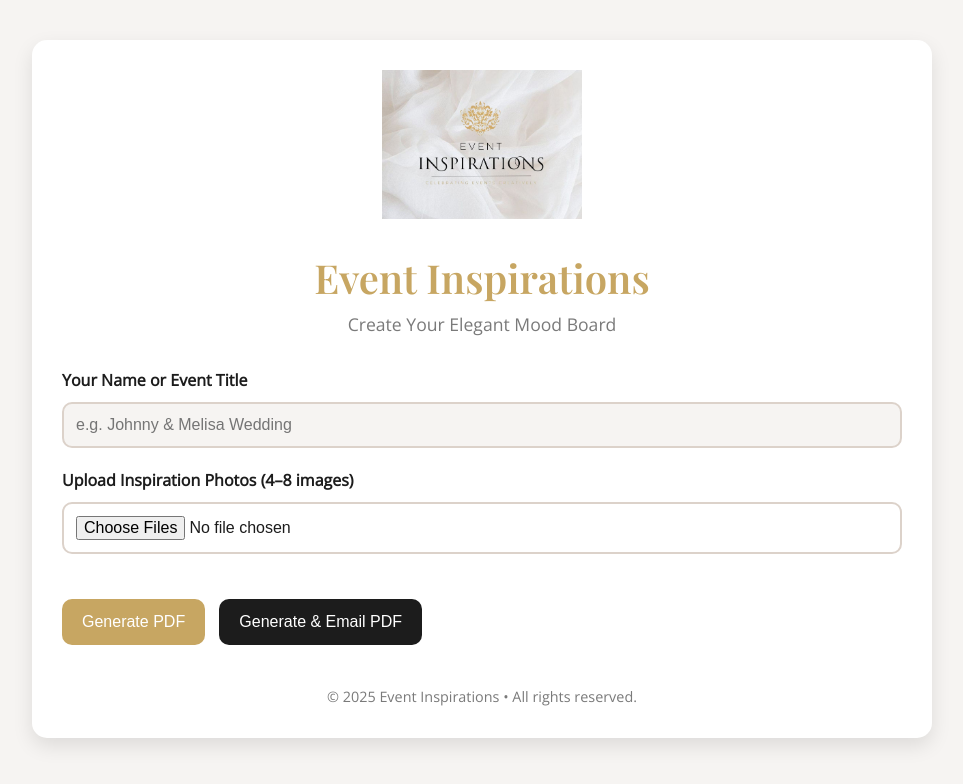
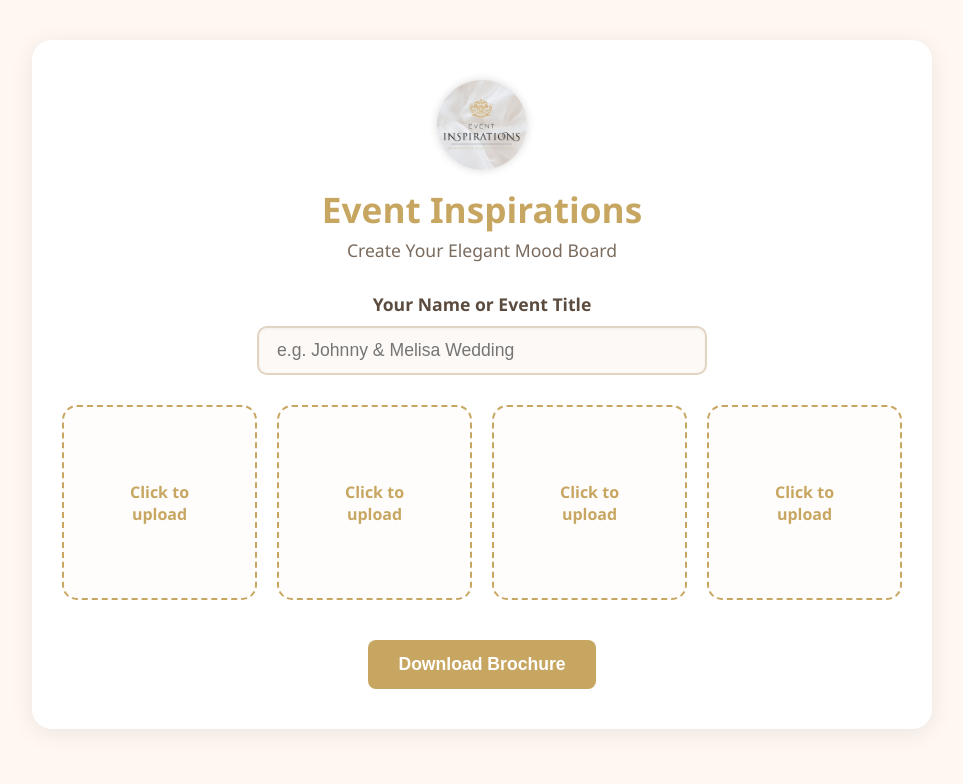
Before and after one commit to shaunte99/Moodboard, a plain HTML site: page index.html in a window 1280 px wide. Shown: the whole page, without its empty margins (158-1121 px from the left). Drawn offline with nearby package versions, Linux system fonts and the light colour scheme.

Commit message:
Add files via upload

```diff
--- a/index.html
+++ b/index.html
@@ -2,61 +2,61 @@
 <html lang="en">
 <head>
   <meta charset="UTF-8" />
-  <meta name="viewport" content="width=device-width, initial-scale=1" />
-  <title>Mood Board Generator - Event Inspirations</title>
+  <meta name="viewport" content="width=device-width, initial-scale=1.0" />
+  <title>Event Inspirations Mood Board</title>
   <link rel="stylesheet" href="styles/style.css" />
-  <link rel="preconnect" href="https://fonts.googleapis.com" />
-  <link rel="preconnect" href="https://fonts.gstatic.com" crossorigin />
-  <link href="https://fonts.googleapis.com/css2?family=Playfair+Display:wght@600&family=Open+Sans&display=swap" rel="stylesheet" />
 </head>
 <body>
-  <div class="container">
-    <header>
+  <div class="container brochure-capture">
+    <header class="header-block">
       <img src="images/logo.jpg" alt="Event Inspirations Logo" class="logo" />
       <h1>Event Inspirations</h1>
       <p class="subtitle">Create Your Elegant Mood Board</p>
     </header>
 
-    <form id="moodBoardForm">
-      <label for="nameInput">Your Name or Event Title</label>
+    <section class="client-name-block">
+      <label for="nameInput">Your Name or Event Title</label><br/>
       <input
         type="text"
         id="nameInput"
         name="clientName"
         placeholder="e.g. Johnny & Melisa Wedding"
-        required
       />
+    </section>
 
-      <label for="imageUpload">Upload Inspiration Photos (4–8 images)</label>
-      <input
-        type="file"
-        id="imageUpload"
-        name="images"
-        accept="image/*"
-        multiple
-        required
-      />
+    <section class="image-blocks">
+      <!-- Repeatable image blocks -->
+      <div class="image-block">
+        <input type="file" accept="image/*" class="image-upload" />
+        <img src="" alt="Image Preview" class="image-preview" />
+        <div class="placeholder">Click to upload</div>
+      </div>
 
-      <div id="imagePreview"></div>
+      <div class="image-block">
+        <input type="file" accept="image/*" class="image-upload" />
+        <img src="" alt="Image Preview" class="image-preview" />
+        <div class="placeholder">Click to upload</div>
+      </div>
 
-      <button type="button" id="generateBtn">Generate PDF</button>
-      <button type="button" id="sendBtn">Generate & Email PDF</button>
-    </form>
+      <div class="image-block">
+        <input type="file" accept="image/*" class="image-upload" />
+        <img src="" alt="Image Preview" class="image-preview" />
+        <div class="placeholder">Click to upload</div>
+      </div>
 
-    <footer>
-      <p>&copy; 2025 Event Inspirations • All rights reserved.</p>
-    </footer>
+      <div class="image-block">
+        <input type="file" accept="image/*" class="image-upload" />
+        <img src="" alt="Image Preview" class="image-preview" />
+        <div class="placeholder">Click to upload</div>
+      </div>
+    </section>
+
+    <section class="download-section">
+      <button id="downloadBtn">Download Brochure</button>
+    </section>
   </div>
 
-  <!-- jsPDF library (required for PDF generation) -->
-  <script src="https://cdnjs.cloudflare.com/ajax/libs/jspdf/2.5.1/jspdf.umd.min.js"></script>
-
-  <!-- html2canvas library (required for rendering DOM to canvas for PDF) -->
-  <script src="https://cdnjs.cloudflare.com/ajax/libs/html2canvas/1.4.1/html2canvas.min.js"></script>
-
-  <!-- Main scripts (must load after jsPDF and html2canvas) -->
-  <script type="module" src="scripts/main.js"></script>
-  <script src="scripts/pdf-generator.js" type="module"></script>
-  <script src="scripts/email-sender.js"></script>
+  <script src="https://cdn.jsdelivr.net/npm/html2canvas@1.4.1/dist/html2canvas.min.js"></script>
+  <script src="scripts/main.js"></script>
 </body>
 </html>
--- a/scripts/main.js
+++ b/scripts/main.js
@@ -1,55 +1,54 @@
- import { generateMoodBoardPDF } from "./pdf-generator.js";
+document.addEventListener('DOMContentLoaded', () => {
+  const imageBlocks = document.querySelectorAll('.image-block');
+  const downloadBtn = document.getElementById('downloadBtn');
+  const nameInput = document.getElementById('nameInput');
 
-// DOM Elements
-const fileInput = document.getElementById("imageUpload");
-const previewContainer = document.getElementById("imagePreview");
-const generateBtn = document.getElementById("generateBtn");
+  // Preview images on upload
+  imageBlocks.forEach(block => {
+    const input = block.querySelector('.image-upload');
+    const img = block.querySelector('.image-preview');
+    const placeholder = block.querySelector('.placeholder');
 
-// Preview Uploaded Images
-fileInput.addEventListener("change", () => {
-  previewContainer.innerHTML = "";
-  const files = fileInput.files;
+    input.addEventListener('change', () => {
+      const file = input.files[0];
+      if (!file) return;
 
-  for (let file of files) {
       const reader = new FileReader();
-    reader.onload = function (e) {
-      const img = document.createElement("img");
+      reader.onload = e => {
         img.src = e.target.result;
-      img.style.width = "120px";
-      img.style.height = "auto";
-      img.style.margin = "8px";
-      img.style.borderRadius = "12px";
-      img.style.objectFit = "cover";
-      previewContainer.appendChild(img);
+        img.style.display = 'block';
+        placeholder.style.display = 'none';
       };
       reader.readAsDataURL(file);
-  }
+    });
   });
 
-// Generate PDF button handler
-generateBtn.addEventListener("click", async () => {
-  const clientName = document.getElementById("nameInput").value.trim();
+  // Download brochure as PNG
+  downloadBtn.addEventListener('click', () => {
+    // Disable button during processing
+    downloadBtn.disabled = true;
+    downloadBtn.textContent = 'Preparing...';
 
-  if (!clientName) {
-    alert("Please enter the couple's or client's name.");
-    return;
-  }
+    // Use html2canvas to capture .container
+    const container = document.querySelector('.container');
 
-  const images = previewContainer.querySelectorAll("img");
-  if (images.length < 4) {
-    alert("Please upload at least 4 inspiration photos.");
-    return;
-  }
-  if (images.length > 8) {
-    alert("Please upload no more than 8 inspiration photos.");
-    return;
-  }
+    html2canvas(container, {
+      scale: 2, // better resolution
+      useCORS: true,
+    }).then(canvas => {
+      // Create a link and download the image
+      const link = document.createElement('a');
+      link.download = `MoodBoard_${nameInput.value.trim().replace(/\s+/g, '_') || 'client'}.png`;
+      link.href = canvas.toDataURL('image/png');
+      link.click();
 
-  try {
-    // Call the improved PDF generation function from pdf-generator.js
-    await generateMoodBoardPDF(clientName, images);
-  } catch (error) {
-    console.error("Error generating PDF:", error);
-    alert("Something went wrong while generating the PDF. Please try again.");
-  }
+      // Restore button
+      downloadBtn.disabled = false;
+      downloadBtn.textContent = 'Download Brochure';
+    }).catch(() => {
+      alert('Oops! Something went wrong during download.');
+      downloadBtn.disabled = false;
+      downloadBtn.textContent = 'Download Brochure';
     });
+  });
+});
--- a/styles/style.css
+++ b/styles/style.css
@@ -1,4 +1,4 @@
-/* Reset & Base Styles */
+/* Global Reset */
 * {
   margin: 0;
   padding: 0;
@@ -6,154 +6,162 @@
 }
 
 body {
-  font-family: 'Open Sans', sans-serif;
-  background-color: #F6F4F2;
-  color: #1C1C1C;
-  line-height: 1.6;
+  font-family: 'Segoe UI', sans-serif;
+  background-color: #fff8f2;
+  color: #333;
+  padding: 40px 20px;
 }
 
 /* Container */
 .container {
   max-width: 900px;
-  margin: 40px auto;
-  padding: 30px;
+  margin: 0 auto;
   background-color: #ffffff;
-  border-radius: 15px;
-  box-shadow: 0 8px 20px rgba(0, 0, 0, 0.1);
+  padding: 40px 30px;
+  border-radius: 20px;
+  box-shadow: 0 4px 25px rgba(0, 0, 0, 0.08);
 }
 
 /* Header */
-header {
+.header-block {
   text-align: center;
   margin-bottom: 30px;
 }
 
 .logo {
-  width: 200px;
-  max-width: 100%;
-  height: auto;
-  margin-bottom: 20px;
+  width: 90px;
+  height: 90px;
+  object-fit: cover;
+  border-radius: 50%;
+  margin-bottom: 10px;
+  box-shadow: 0 0 8px rgba(0, 0, 0, 0.15);
 }
 
-header h1 {
-  font-family: 'Playfair Display', serif;
-  font-size: 2.5rem;
-  color: #C7A662; /* Elegant Gold */
+.header-block h1 {
+  font-size: 2.2rem;
+  font-weight: 700;
+  color: #c7a662;
+  margin-bottom: 5px;
 }
 
 .subtitle {
   font-size: 1.1rem;
-  color: #7A7A7A; /* Charcoal Gray */
+  color: #7a6b5e;
 }
 
-/* Form */
-form label {
-  display: block;
-  margin: 20px 0 8px;
-  font-weight: bold;
-  color: #1C1C1C; /* Rich Black */
+/* Name input block */
+.client-name-block {
+  text-align: center;
+  margin: 30px 0;
 }
 
-form input[type="text"],
-form input[type="file"] {
-  width: 100%;
-  padding: 12px;
-  border: 2px solid #DCD2CA; /* Light Taupe */
-  border-radius: 10px;
-  background-color: #F6F4F2;
-  font-size: 1rem;
-  color: #1C1C1C;
+.client-name-block label {
+  font-weight: 600;
+  font-size: 1.1rem;
+  color: #5c4c3f;
 }
 
-form input[type="file"] {
-  background-color: #fff;
+.client-name-block input[type="text"] {
+  margin-top: 10px;
+  padding: 12px 18px;
+  font-size: 1.1rem;
+  width: 100%;
+  max-width: 450px;
+  border: 2px solid #e2d4c3;
+  border-radius: 10px;
+  background-color: #fdf9f6;
+  box-shadow: inset 0 1px 3px rgba(0, 0, 0, 0.05);
 }
 
-/* Image Preview */
-#imagePreview {
-  margin-top: 20px;
+/* Image blocks */
+.image-blocks {
   display: grid;
-  grid-template-columns: repeat(auto-fit, minmax(120px, 1fr));
-  gap: 15px;
+  grid-template-columns: repeat(auto-fit, minmax(160px, 1fr));
+  gap: 20px;
+  margin-bottom: 30px;
 }
 
-#imagePreview img {
-  width: 100%;
-  height: auto;
-  border-radius: 10px;
-  object-fit: cover;
-  box-shadow: 0 2px 8px rgba(0, 0, 0, 0.1);
+.image-block {
+  position: relative;
+  border: 2px dashed #c7a662;
+  border-radius: 15px;
+  background-color: #fffdfb;
+  overflow: hidden;
+  aspect-ratio: 1 / 1;
+  cursor: pointer;
+  transition: all 0.3s ease-in-out;
 }
 
-/* Buttons */
-button {
-  margin-top: 25px;
-  padding: 14px 20px;
-  font-size: 1rem;
-  border: none;
-  border-radius: 10px;
-  cursor: pointer;
-  transition: all 0.3s ease;
-  margin-right: 10px;
+.image-block:hover {
+  border-color: #aa8b52;
+  box-shadow: 0 4px 10px rgba(199, 166, 98, 0.1);
 }
 
-#generateBtn {
-  background-color: #C7A662; /* Elegant Gold */
-  color: #fff;
+.image-upload {
+  position: absolute;
+  opacity: 0;
+  width: 100%;
+  height: 100%;
+  z-index: 2;
+  cursor: pointer;
 }
 
-#generateBtn:hover {
-  background-color: #a78e52;
+.image-preview {
+  width: 100%;
+  height: 100%;
+  object-fit: cover;
+  display: none;
+  border-radius: 13px;
 }
 
-#sendBtn {
-  background-color: #1C1C1C; /* Rich Black */
-  color: #fff;
+.placeholder {
+  position: absolute;
+  top: 50%;
+  left: 50%;
+  transform: translate(-50%, -50%);
+  color: #c7a662;
+  font-weight: 600;
+  text-align: center;
+  z-index: 1;
+  pointer-events: none;
+  font-size: 1rem;
 }
 
-#sendBtn:hover {
-  background-color: #333;
+/* Download button */
+.download-section {
+  text-align: center;
+  margin-top: 40px;
 }
 
-/* Footer */
-footer {
-  text-align: center;
-  margin-top: 40px;
-  font-size: 0.9rem;
-  color: #7A7A7A;
+#downloadBtn {
+  padding: 14px 30px;
+  font-size: 1.1rem;
+  font-weight: bold;
+  background-color: #c7a662;
+  color: white;
+  border: none;
+  border-radius: 8px;
+  cursor: pointer;
+  transition: all 0.2s ease-in-out;
 }
 
-/* Responsive: Mobile Styles */
+#downloadBtn:hover {
+  background-color: #aa8b52;
+}
+
+/* Responsive Tweaks */
 @media (max-width: 600px) {
-  .container {
-    margin: 20px 10px;
-    padding: 20px;
+  .header-block h1 {
+    font-size: 1.8rem;
   }
 
-  header h1 {
-    font-size: 2rem;
+  .client-name-block input[type="text"] {
+    font-size: 1rem;
+    padding: 10px 15px;
   }
 
-  .subtitle {
+  #downloadBtn {
     font-size: 1rem;
-  }
-
-  form input[type="text"],
-  form input[type="file"] {
-    padding: 10px;
-    font-size: 0.95rem;
-  }
-
-  button {
-    width: 100%;
-    margin-bottom: 10px;
-  }
-
-  #imagePreview {
-    grid-template-columns: 1fr 1fr;
-  }
-
-  footer {
-    font-size: 0.8rem;
+    padding: 12px 25px;
   }
 }
```
Lines whose indentation alone changed are shown as unchanged.
